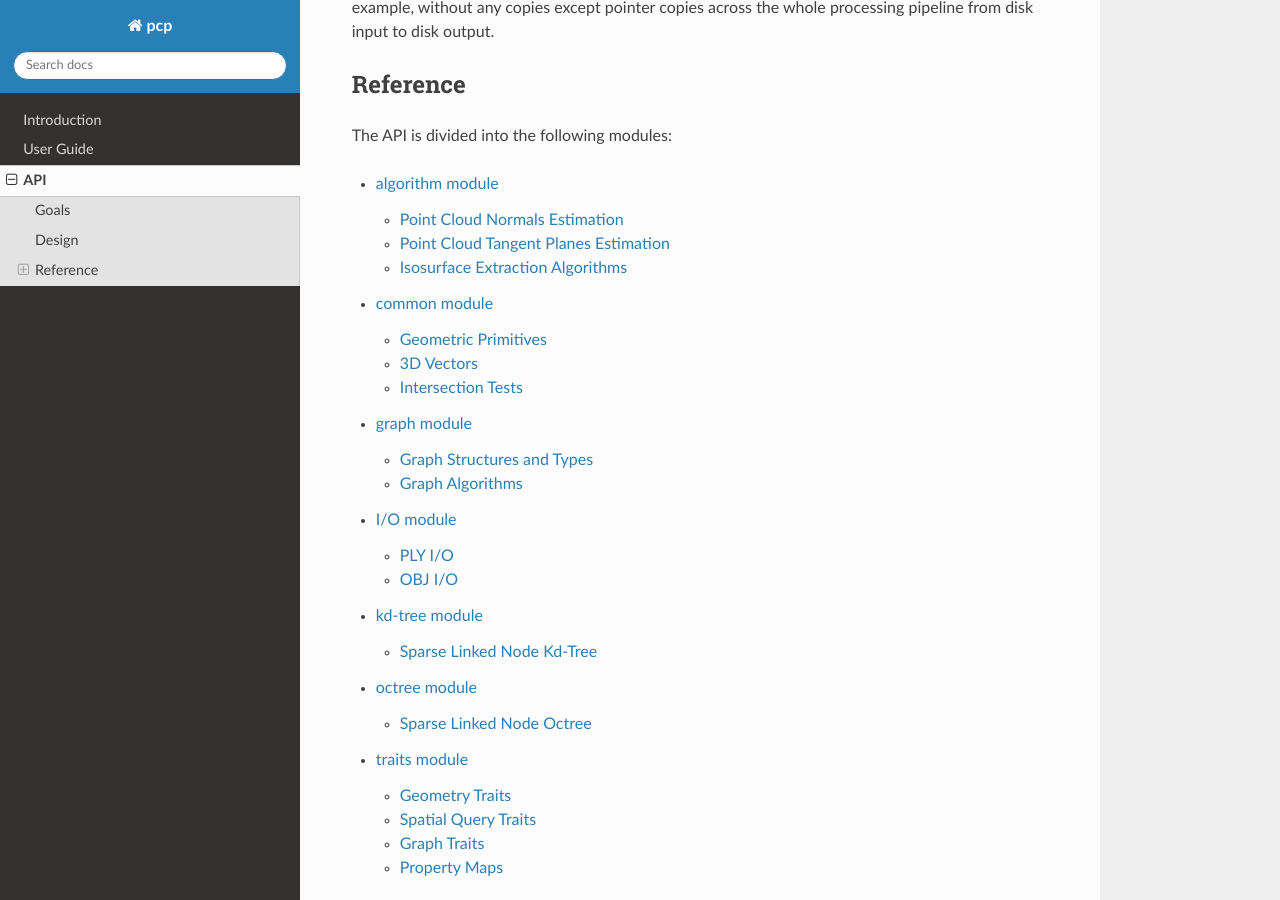
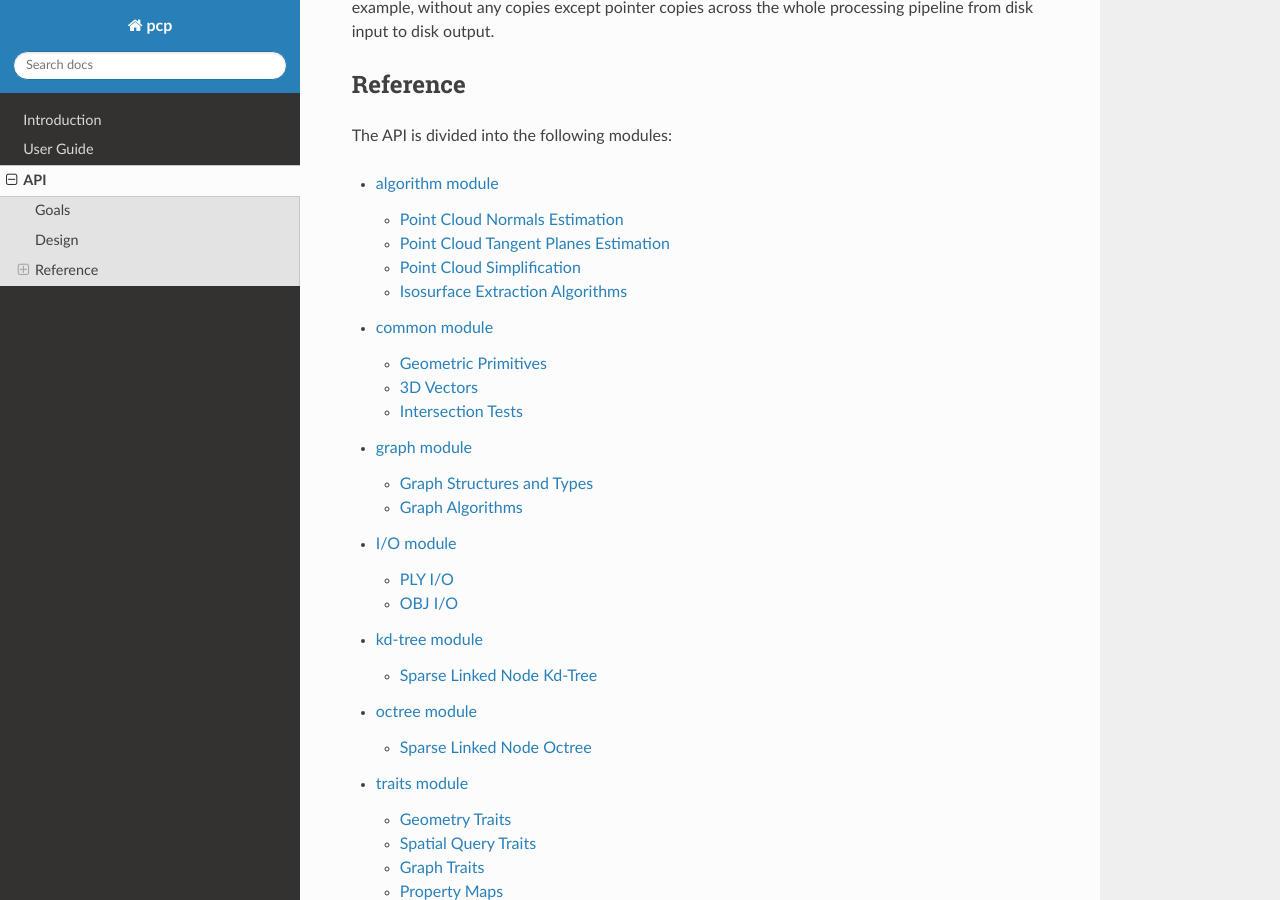
Before and after one commit to Q-Minh/point-cloud-processing, a Sphinx documentation site: the page built from doc/api/index.rst, in a window 1280 px wide and 900 px high, scrolled down 1708 px. Built offline with Sphinx 7.4.7 and the Read the Docs theme 2.0.0, drawn with Linux system fonts in a browser that asks for light colours.

Commit message:
Implement WLOP algorithm

```diff
--- a/CMakeLists.txt
+++ b/CMakeLists.txt
@@ -59,6 +59,7 @@ INTERFACE
         ${CMAKE_CURRENT_SOURCE_DIR}/include/pcp/algorithm/estimate_normals.hpp
         ${CMAKE_CURRENT_SOURCE_DIR}/include/pcp/algorithm/estimate_tangent_planes.hpp
         ${CMAKE_CURRENT_SOURCE_DIR}/include/pcp/algorithm/surface_nets.hpp
+        ${CMAKE_CURRENT_SOURCE_DIR}/include/pcp/algorithm/wlop.hpp
 
         # common
         ${CMAKE_CURRENT_SOURCE_DIR}/include/pcp/common/common.hpp
--- a/doc/api/algorithm.rst
+++ b/doc/api/algorithm.rst
@@ -21,6 +21,13 @@ Point Cloud Tangent Planes Estimation
    :members:
    :undoc-members:
 
+Point Cloud Simplification
+-------------------------------------------
+
+.. doxygengroup:: point-cloud-simplification
+   :members:
+   :undoc-members:
+
 Isosurface Extraction Algorithms
 -------------------------------------------
 
```
Also changed, not shown: 4 other files.
